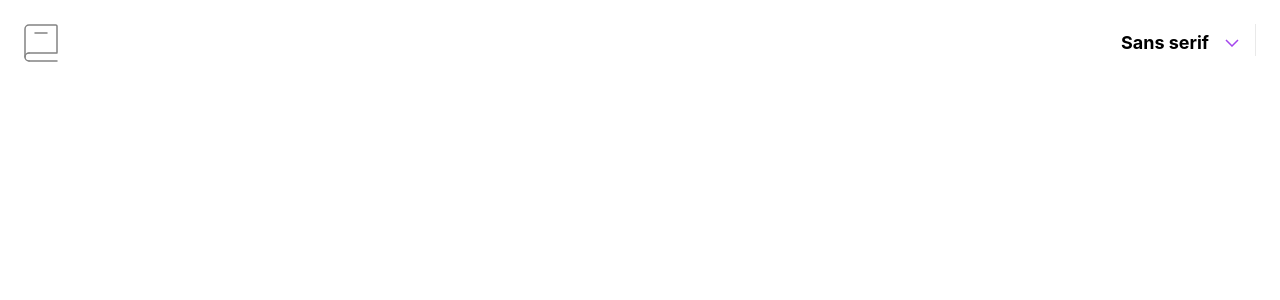
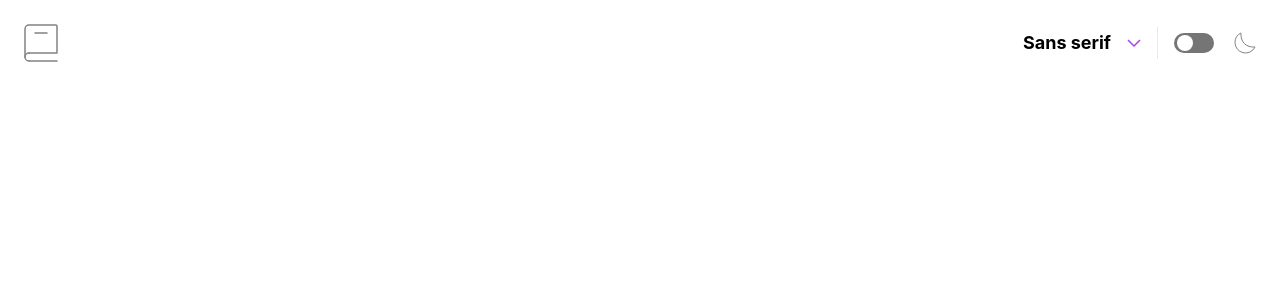
Before and after one commit to gigakhrz/Dictionary-web-app, a React (Vite) app: page / in a window 1280 px wide. Shown: the top 300 px of the page. Built offline with nearby package versions, Linux system fonts and the light colour scheme.

Commit message:
I add an input and some functions to change the color when the button is pressed

```diff
--- a/src/App.tsx
+++ b/src/App.tsx
@@ -1,9 +1,15 @@
+import { useState } from "react";
 import Header from "./components/headet";
 
 function App(): JSX.Element {
+  const [check, setCheck] = useState<boolean>(true);
   return (
-    <div className="flex flex-col gap-6 w-full min-h-screen px-6 pt-6 pb-[63px]">
-      <Header />
+    <div
+      className={`flex flex-col gap-6 w-full min-h-screen px-6 pt-6 pb-[63px] ${
+        check ? "bg-white" : "bg-[#050505] "
+      }`}
+    >
+      <Header check={check} setCheck={setCheck} />
     </div>
   );
 }
--- a/src/components/headet.tsx
+++ b/src/components/headet.tsx
@@ -1,19 +1,67 @@
 import logoImg from "../assets/logo.svg";
 import arrowDown from "../assets/icon-arrow-down.svg";
+import { useState } from "react";
 
-const Header = (): JSX.Element => {
+interface headerProps {
+  check: boolean;
+  setCheck: (check: boolean) => void;
+}
+
+const Header = ({ check, setCheck }: headerProps): JSX.Element => {
+  const chnageColor = (): void => {
+    setCheck(!check);
+  };
+
   return (
-    <div className="w-full flex justify-between">
+    <div className="w-full flex justify-between items-center">
       <img src={logoImg} alt=" logo " />
 
       <div className="flex gap-[16px]">
         <div className="flex gap-[16px] items-center">
-          <h5 className={` font-bold text-[18px] leading-6`}>Sans serif</h5>
+          <h5
+            className={` font-bold text-[18px] leading-6 ${
+              check ? "text-[2D2D2D]" : "text-white"
+            }`}
+          >
+            Sans serif
+          </h5>
 
           <img src={arrowDown} alt="Arrow down" />
         </div>
 
         <hr className=" border-none w-[1px] h-[32px] bg-[#E9E9E9]" />
+
+        <div className="flex items-center justify-center gap-[20px]">
+          <label
+            className={` w-[40px] h-[20px] appearence-none outline-none ${
+              check ? "bg-[#757575] " : "bg-[#A445ED]"
+            } rounded-[10px] relative `}
+          >
+            <input
+              type="checkbox"
+              className="w-0 h-0 opacity-0"
+              onClick={chnageColor}
+            />
+            <span
+              className="sspan absolute cursor-pointer right-0 top-0 left-0 bottom-0 rounded-[10px]
+           transition duration-400 sm:transition-none after:absolute after:content-'' after:h-[16px] after:w-[16px]
+            after:rounded-full after:left-[3px] after:bottom-[2.5px]  after:bg-white after:transition after:duration-400 after:sm:transition-none"
+            ></span>
+          </label>
+
+          <svg
+            xmlns="http://www.w3.org/2000/svg"
+            width="22"
+            height="22"
+            viewBox="0 0 22 22"
+          >
+            <path
+              fill="none"
+              className={` ${check ? "stroke-[#838383]" : "stroke-[#A445ED]"} `}
+              d="M1 10.449a10.544 10.544 0 0 0 19.993 4.686C11.544 15.135 6.858 10.448 6.858 1A10.545 10.545 0 0 0 1 10.449Z"
+            />
+          </svg>
+        </div>
       </div>
     </div>
   );
--- a/src/index.css
+++ b/src/index.css
@@ -17,3 +17,16 @@ body {
   width: 100%;
   min-height: 100vh;
 }
+
+.sspan ::before {
+  position: absolute;
+  content: "";
+  height: 24px;
+  width: 24px;
+  left: 6px;
+  bottom: 4px;
+  background-color: white;
+  -webkit-transition: 0.4s;
+  transition: 0.4s;
+  border-radius: 50%;
+}
```
Also changed, not shown: src/main.tsx (+7 -7 lines).
